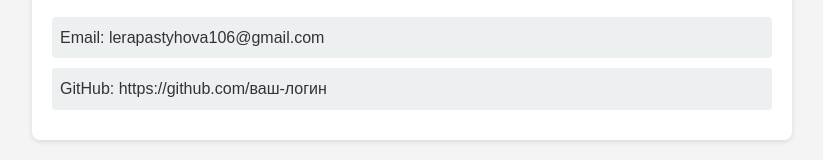
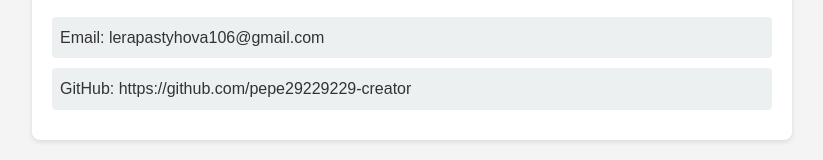
Before and after one commit to pepe29229229-creator/lab7, a plain HTML site: page index.html in a window 1280 px wide. Shown: the part 716-876 px from the top of the page, without its empty margins (228-1051 px from the left). Drawn offline with Linux system fonts and the light colour scheme.

Commit message:
index.html

```diff
--- a/index.html
+++ b/index.html
@@ -33,7 +33,7 @@
         <section class="contact">
             <h2>Контакты</h2>
             <p>Email: lerapastyhova106@gmail.com</p>
-            <p>GitHub: https://github.com/ваш-логин</p>
+            <p>GitHub: https://github.com/pepe29229229-creator</p>
         </section>
 
         <footer>
@@ -41,4 +41,5 @@
         </footer>
     </div>
 </body>
+
 </html>
```
